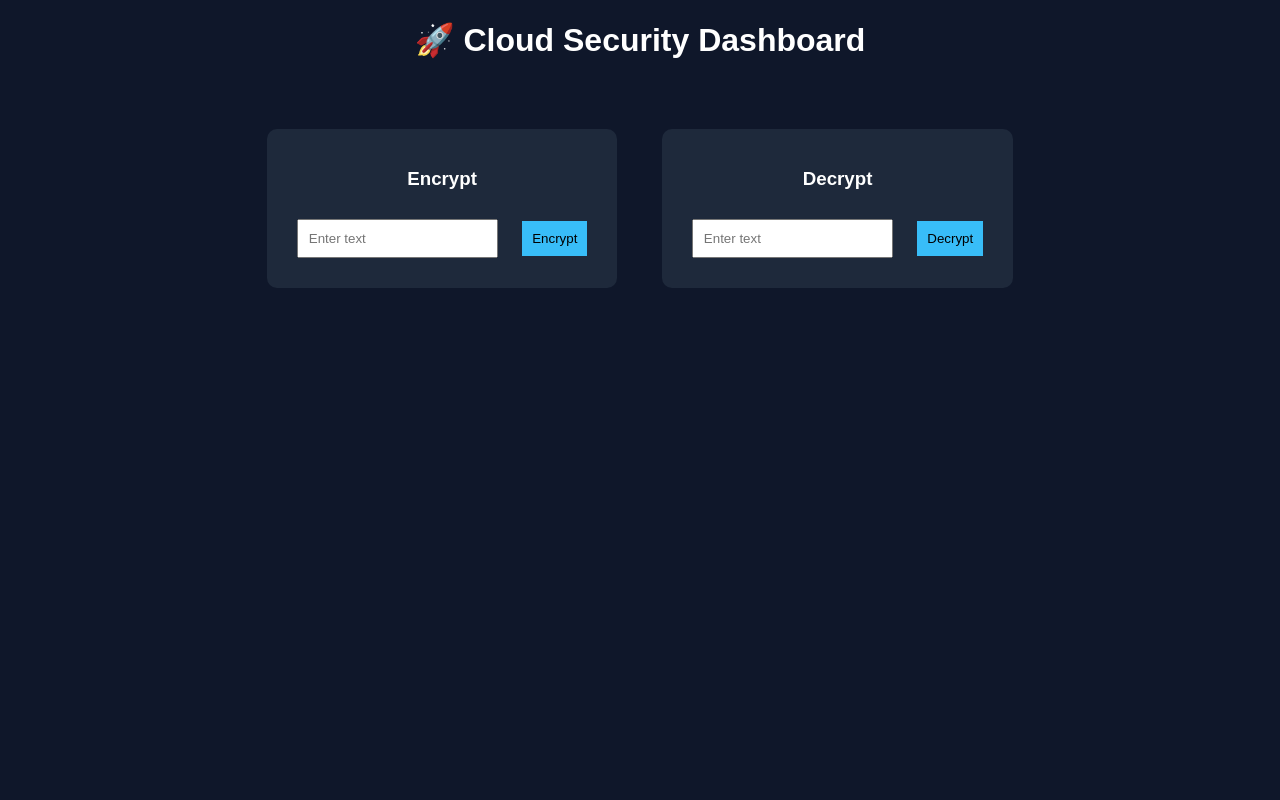
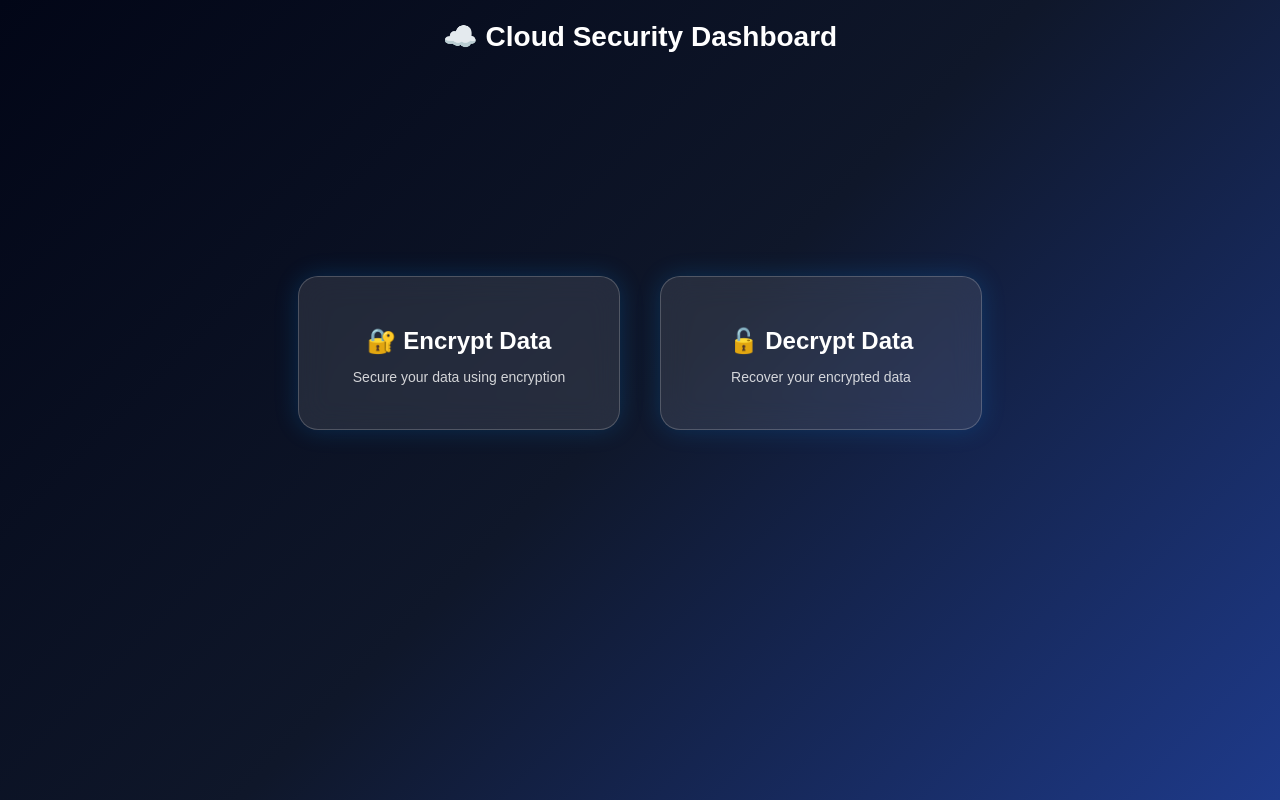
Before and after one commit to 24karan04/Cloud-Computing-Security-project-, a Flask app: page /dashboard in a window 1280 px wide. Run offline with Flask 3, Linux system fonts and the light colour scheme.

Commit message:
Enhance dashboard design and card interactions
Updated the dashboard layout and styling for improved aesthetics and usability.

```diff
--- a/templates/dashboard.html
+++ b/templates/dashboard.html
@@ -2,55 +2,97 @@
 <html>
 <head>
 <title>Dashboard</title>
+
 <style>
 body {
-    background: #0f172a;
+    margin: 0;
+    font-family: Arial, sans-serif;
     color: white;
     text-align: center;
-    font-family: Arial;
+
+    /* Modern gradient background */
+    background: linear-gradient(135deg, #020617, #0f172a, #1e3a8a);
+    height: 100vh;
 }
+
+/* Header */
+.header {
+    padding: 20px;
+    font-size: 28px;
+    font-weight: bold;
+}
+
+/* Container */
 .container {
-    margin-top: 50px;
+    display: flex;
+    justify-content: center;
+    align-items: center;
+    height: 70vh;
+    gap: 40px;
 }
+
+/* Glass cards */
 .card {
-    background: #1e293b;
-    padding: 20px;
-    margin: 20px;
-    display: inline-block;
-    border-radius: 10px;
+    width: 260px;
+    padding: 30px;
+    border-radius: 20px;
+    background: rgba(255, 255, 255, 0.1);
+    backdrop-filter: blur(15px);
+    border: 1px solid rgba(255,255,255,0.2);
+    box-shadow: 0 0 25px rgba(0, 150, 255, 0.2);
+    transition: 0.3s;
+    cursor: pointer;
 }
-input, button {
-    padding: 10px;
-    margin: 10px;
+
+/* Hover animation */
+.card:hover {
+    transform: translateY(-10px) scale(1.05);
+    box-shadow: 0 0 30px rgba(0,150,255,0.6);
 }
-button {
-    background: #38bdf8;
-    border: none;
+
+/* Titles */
+.card h2 {
+    margin-bottom: 10px;
+}
+
+/* Description */
+.card p {
+    font-size: 14px;
+    opacity: 0.8;
+}
+
+/* Remove link style */
+a {
+    text-decoration: none;
+    color: white;
 }
 </style>
+
 </head>
 
 <body>
 
-<h1>🚀 Cloud Security Dashboard</h1>
+<div class="header">
+    ☁️ Cloud Security Dashboard
+</div>
 
 <div class="container">
 
-<div class="card">
-    <h3>Encrypt</h3>
-    <form action="/encrypt" method="post">
-        <input type="text" name="text" placeholder="Enter text">
-        <button type="submit">Encrypt</button>
-    </form>
-</div>
+    <!-- Encrypt Card -->
+    <a href="/encrypt">
+        <div class="card">
+            <h2>🔐 Encrypt Data</h2>
+            <p>Secure your data using encryption</p>
+        </div>
+    </a>
 
-<div class="card">
-    <h3>Decrypt</h3>
-    <form action="/decrypt" method="post">
-        <input type="text" name="text" placeholder="Enter text">
-        <button type="submit">Decrypt</button>
-    </form>
-</div>
+    <!-- Decrypt Card -->
+    <a href="/decrypt">
+        <div class="card">
+            <h2>🔓 Decrypt Data</h2>
+            <p>Recover your encrypted data</p>
+        </div>
+    </a>
 
 </div>
 
```
